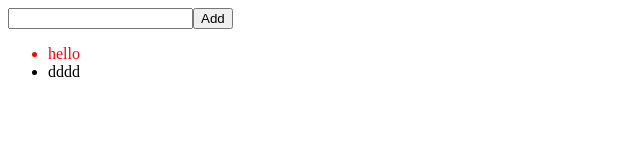
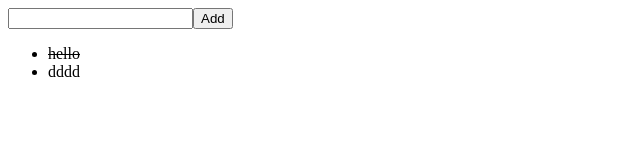
Before and after one commit to CompileYouth/todo-react, a React app: page / in a window 1280 px wide. Shown: the top 160 px of the page, without its empty margins (0-640 px from the left). Built offline with nearby package versions, Linux system fonts and the light colour scheme.

Commit message:
Change style.

```diff
--- a/src/container/manager-container.jsx
+++ b/src/container/manager-container.jsx
@@ -41,7 +41,7 @@ export default class ManagerContainer extends React.Component {
               <li
                 key={todo.id}
                 id={todo.id}
-                style={todo.finish ? {color: 'red'} : null}
+                style={todo.finish ? {textDecoration: 'line-through'} : null}
                 onClick={(e) => this.handleToggleClick(e)}
               >
                 {todo.value}
```
